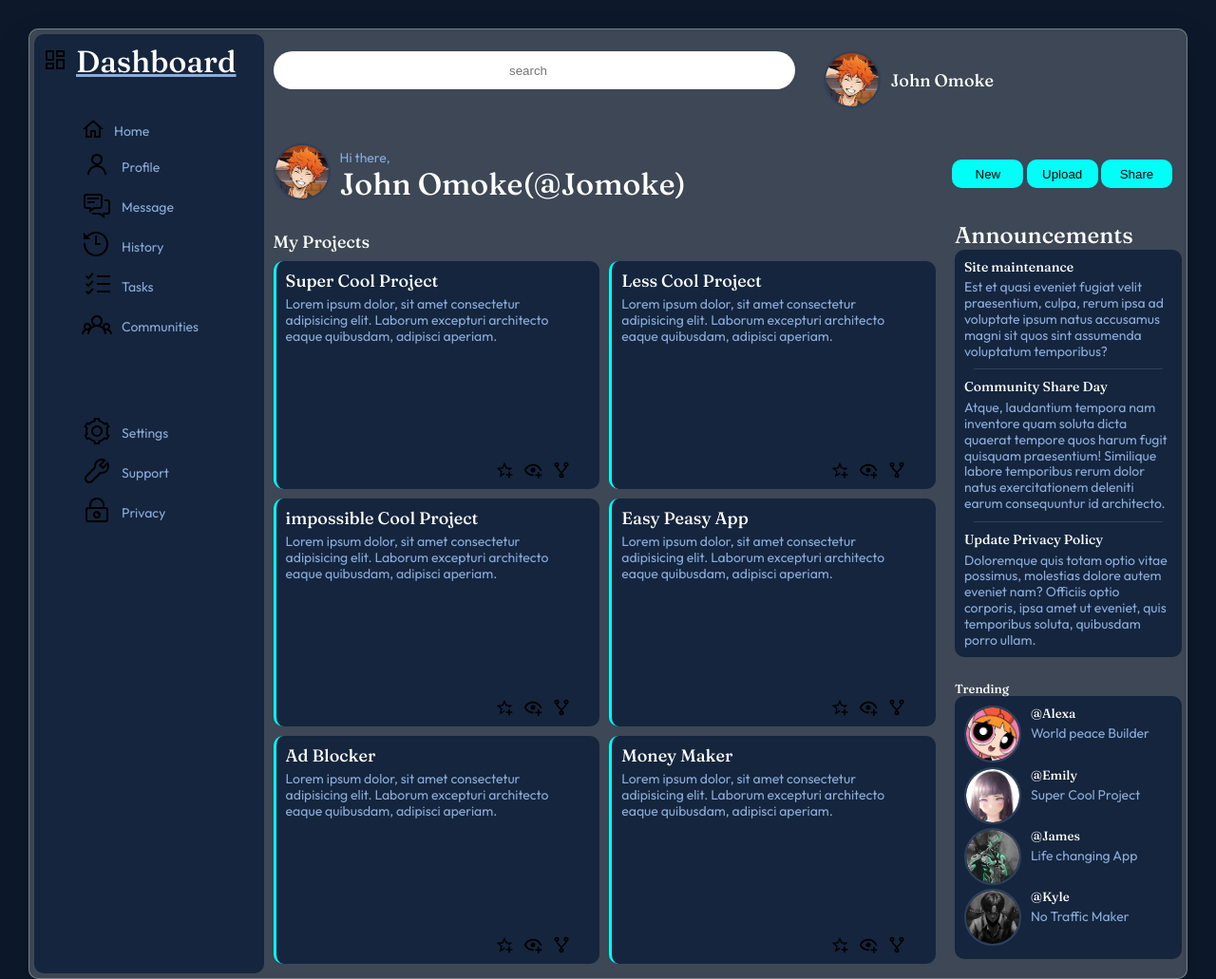
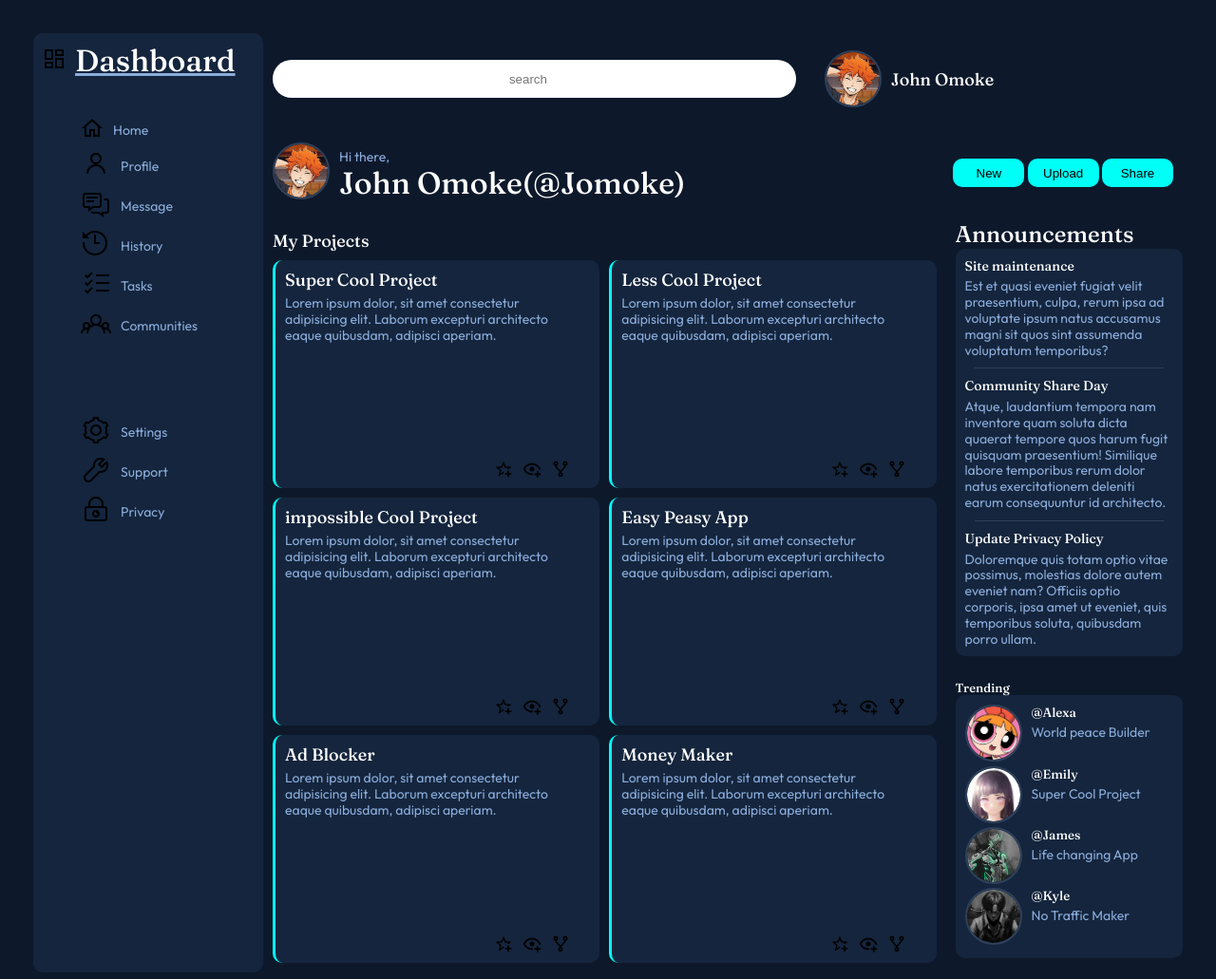
Before and after one commit to jomoke814/Adim-Dashboard, a plain HTML site: page index.html in a window 1280 px wide. Shown: the whole page at 95% size. Drawn offline with Linux system fonts and the light colour scheme.

Commit message:
Removing glasmorphism

```diff
--- a/css/styles.css
+++ b/css/styles.css
@@ -68,15 +68,9 @@ h4 {
     display: grid;
     grid-template-columns: 1fr 4fr;
     grid-template-rows: 1fr 4fr;
-    max-width: 1440px;
     line-height: 1.2;
     margin: 30px;
     padding: 5px;
-    background: var(--main-container-color);
-    border-radius: 10px;
-    border: 1px solid rgba(255, 255, 255, 0.3);
-    box-shadow: var(--main-box-shadow);
-    backdrop-filter: blur(2px);
 }
 
 .profile img {
@@ -114,6 +108,7 @@ input::placeholder {
     display: grid;
     grid-template-columns: 3fr 2fr;
     gap: 30px;
+    align-items: center;
     padding: 10px;
 }
 
```
